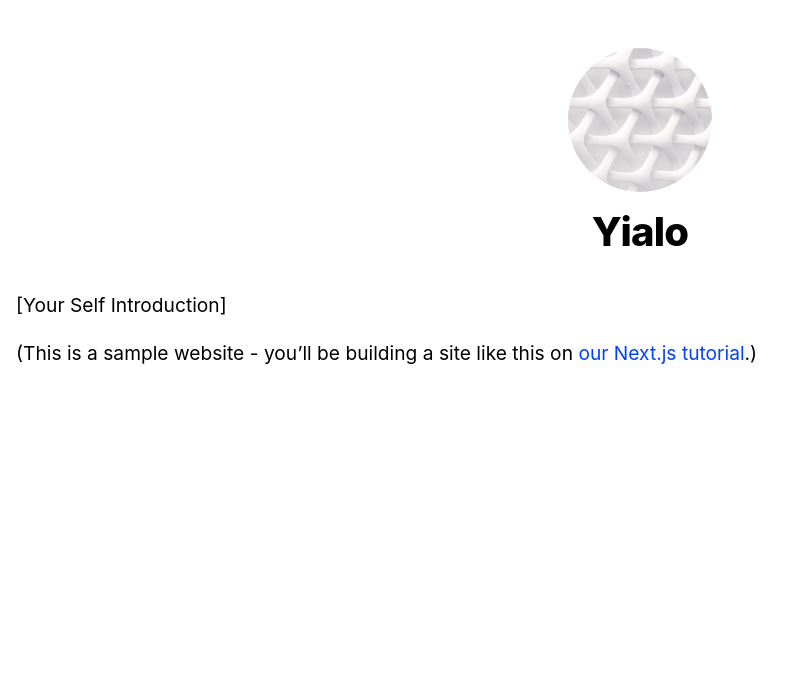
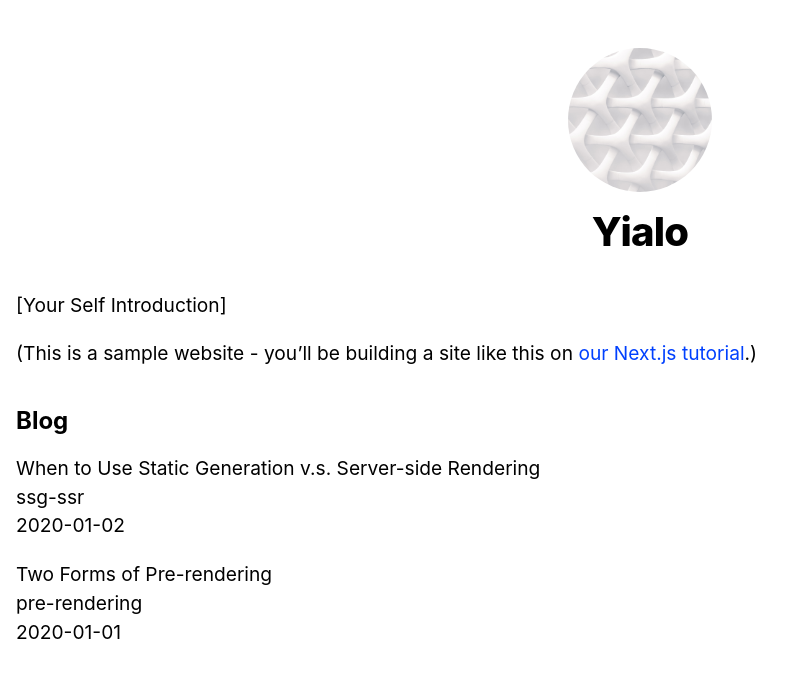
Before and after one commit to yialo/learn_nextjs, a Next.js app: page / in a window 1280 px wide. Shown: the top 678 px of the page, without its empty margins (0-802 px from the left). Built offline with nearby package versions, Linux system fonts and the light colour scheme.

Commit message:
Complete lesson about data-fetching

```diff
--- /dev/null
+++ b/_posts/pre-rendering.md
@@ -0,0 +1,11 @@
+---
+title: 'Two Forms of Pre-rendering'
+date: '2020-01-01'
+---
+
+Next.js has two forms of pre-rendering: **Static Generation** and **Server-side Rendering**. The difference is in **when** it generates the HTML for a page.
+
+- **Static Generation** is the pre-rendering method that generates the HTML at **build time**. The pre-rendered HTML is then _reused_ on each request.
+- **Server-side Rendering** is the pre-rendering method that generates the HTML on **each request**.
+
+Importantly, Next.js lets you **choose** which pre-rendering form to use for each page. You can create a "hybrid" Next.js app by using Static Generation for most pages and using Server-side Rendering for others.
--- /dev/null
+++ b/_posts/ssg-ssr.md
@@ -0,0 +1,19 @@
+---
+title: 'When to Use Static Generation v.s. Server-side Rendering'
+date: '2020-01-02'
+---
+
+We recommend using **Static Generation** (with and without data) whenever possible because your page can be built once and served by CDN, which makes it much faster than having a server render the page on every request.
+
+You can use Static Generation for many types of pages, including:
+
+- Marketing pages
+- Blog posts
+- E-commerce product listings
+- Help and documentation
+
+You should ask yourself: "Can I pre-render this page **ahead** of a user's request?" If the answer is yes, then you should choose Static Generation.
+
+On the other hand, Static Generation is **not** a good idea if you cannot pre-render a page ahead of a user's request. Maybe your page shows frequently updated data, and the page content changes on every request.
+
+In that case, you can use **Server-Side Rendering**. It will be slower, but the pre-rendered page will always be up-to-date. Or you can skip pre-rendering and use client-side JavaScript to populate data.
--- a/components/layout.js
+++ b/components/layout.js
@@ -8,10 +8,11 @@
 const NAME = 'Yialo';
 export const SITE_TITLE = 'Next.js Sample Website';
 
-export function Layout({ children, home }) {
+export function Layout({ children, home, title }) {
   return (
     <>
       <Head>
+        <title>{title}</title>
         <link rel="icon" href="/favicon.ico" />
         <meta
           name="description"
--- /dev/null
+++ b/lib/posts.js
@@ -0,0 +1,35 @@
+import fs from 'fs';
+import path from 'path';
+
+import matter from 'gray-matter';
+
+const postsDirectoryPath = path.join(process.cwd(), '_posts');
+
+export function getSortedPostsData() {
+  const fileNames = fs.readdirSync(postsDirectoryPath);
+  const allPostsData = fileNames.map((fileName) => {
+    const id = fileName.replace(/\.md$/, '');
+
+    const fullPath = path.join(postsDirectoryPath, fileName);
+    const fileContent = fs.readFileSync(fullPath, 'utf8');
+
+    const matterResult = matter(fileContent);
+
+    return {
+      id,
+      ...matterResult.data,
+    };
+  });
+
+  return allPostsData.sort(({ date: a }, { date: b }) => {
+    if (a < b) {
+      return 1;
+    }
+
+    if (a > b) {
+      return -1;
+    }
+
+    return 0;
+  });
+}
--- a/package.json
+++ b/package.json
@@ -8,6 +8,7 @@
     "export": "next build && next export"
   },
   "dependencies": {
+    "gray-matter": "4.0.3",
     "next": "^10.0.0",
     "react": "17.0.1",
     "react-dom": "17.0.1",
--- a/pages/index.js
+++ b/pages/index.js
@@ -2,15 +2,13 @@
 import Link from 'next/link';
 
 import { Layout, SITE_TITLE } from '../components/layout';
+import { getSortedPostsData } from '../lib/posts';
+
 import utilStyle from '../styles/utils.module.scss';
 
-export default function Home() {
+export default function Home({ allPostsData }) {
   return (
-    <Layout home>
-      <Head>
-        <title>{SITE_TITLE}</title>
-      </Head>
-
+    <Layout home title={SITE_TITLE}>
       <section className={utilStyle.headingMd}>
         <p>[Your Self Introduction]</p>
         <p>
@@ -18,6 +16,31 @@
           <a href="https://nextjs.org/learn">our Next.js tutorial</a>.)
         </p>
       </section>
+
+      <section className={`${utilStyle.headingMd} ${utilStyle.padding1px}`}>
+        <h2 className={utilStyle.headingLg}>Blog</h2>
+        <ul className={utilStyle.list}>
+          {allPostsData.map(({ id, date, title }) => (
+            <li className={utilStyle.listItem} key={id}>
+              {title}
+              <br />
+              {id}
+              <br />
+              {date}
+            </li>
+          ))}
+        </ul>
+      </section>
     </Layout>
   );
 }
+
+export async function getStaticProps() {
+  const allPostsData = getSortedPostsData();
+
+  return {
+    props: {
+      allPostsData,
+    },
+  };
+}
--- a/pages/posts/first-post.js
+++ b/pages/posts/first-post.js
@@ -5,11 +5,7 @@
 
 export default function FirstPost() {
   return (
-    <Layout>
-      <Head>
-        <title>First post</title>
-      </Head>
-
+    <Layout title="First post">
       <h1>First post</h1>
       <h2>
         <Link href="/">
```
Also changed, not shown: 1 other file (tests, documents, lock files or other folders).
